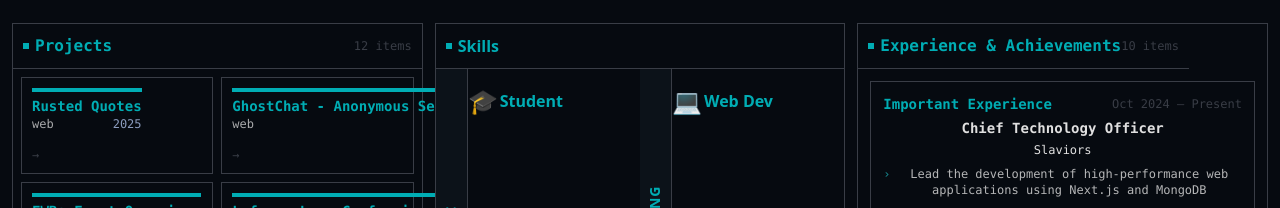
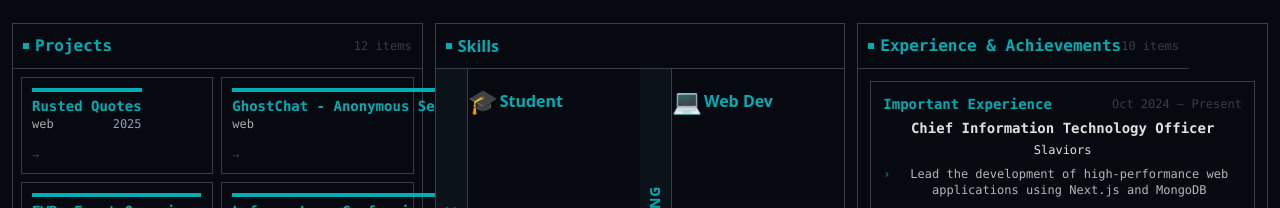
Before and after one commit to REZ3X/portfolio-rejaka-main, a Next.js app: page / in a window 1280 px wide. Shown: the part 1217-1425 px from the top of the page. Built offline with nearby package versions, Linux system fonts and the light colour scheme; no server answers.

Commit message:
fix: update job title from Chief Technology Officer to Chief Information Technology Officer in ExperienceData

```diff
--- a/src/data/ExperienceData.ts
+++ b/src/data/ExperienceData.ts
@@ -63,7 +63,7 @@ export const experienceData: ExperienceDataType = {
       technologies: ["Next.js", "MongoDB", "Tailwind CSS", "JavaScript"],
     },
     {
-      title: "Chief Technology Officer",
+      title: "Chief Information Technology Officer",
       company: "Slaviors",
       period: "Oct 2024 – Present",
       responsibilities: [
```
